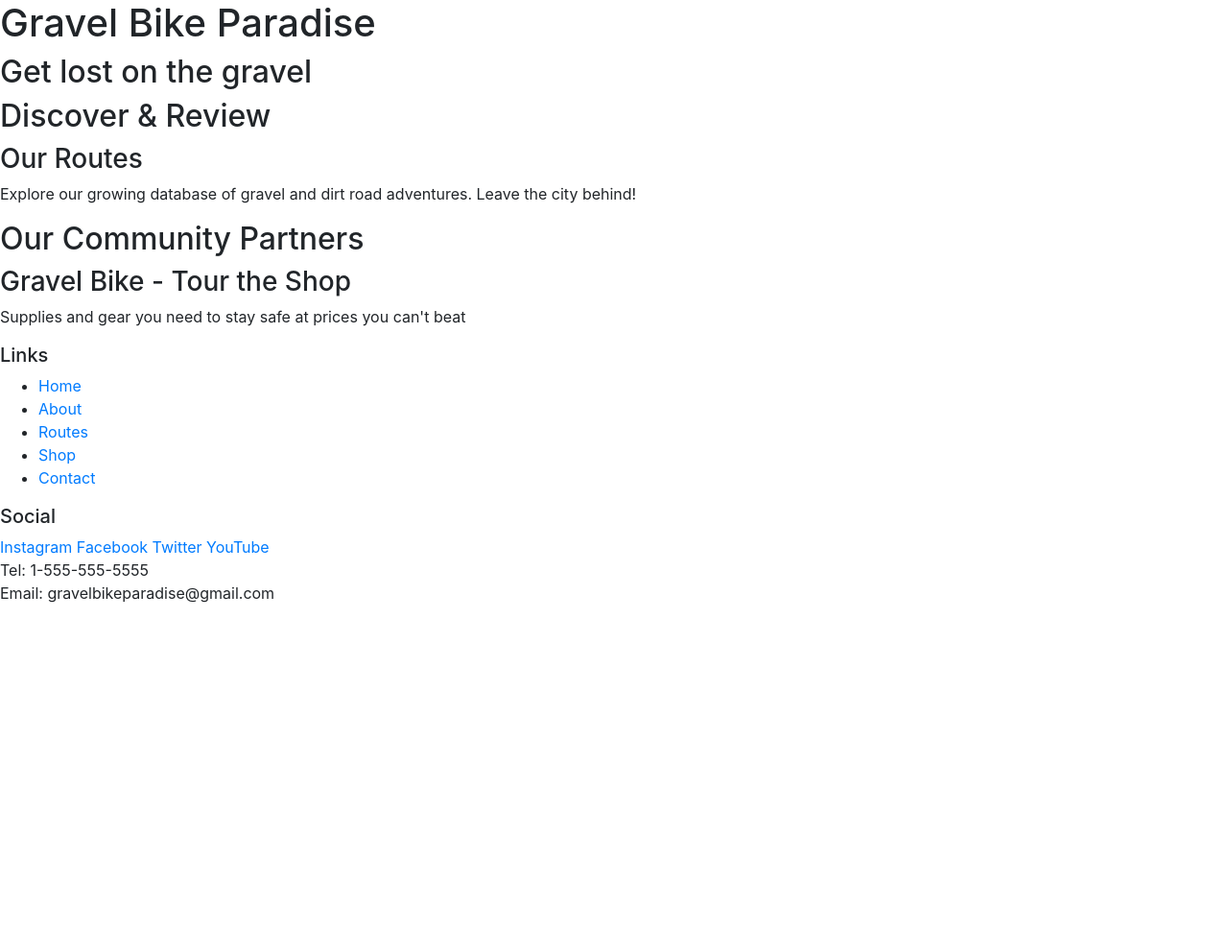
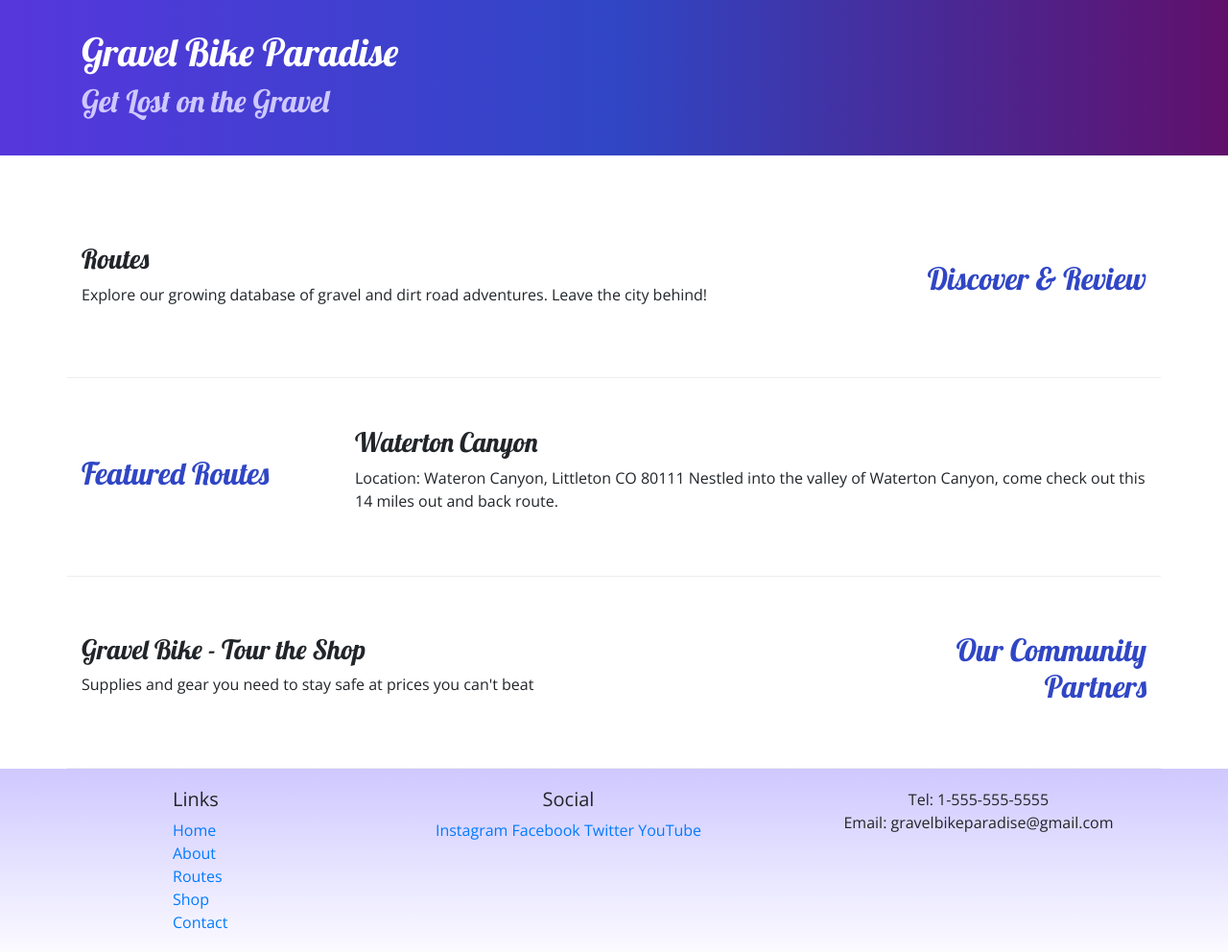
Before and after one commit to whitJones/GravelBikeAdventures, a website: page index.html in a window 1280 px wide. Shown: the whole page at 96% size. Before the commit the page ends 800 px from the top, so only its background shows below. Drawn offline with nearby package versions, Linux system fonts and the light colour scheme.

Commit message:
Adding Custom Styles

```diff
--- /dev/null
+++ b/css/styles.css
@@ -0,0 +1,32 @@
+body {
+    font-family: "Open Sans", "sans-serif";
+}
+
+h1, h2, h3 {
+    font-family: "Lobster", cursive;
+}
+
+h2 {
+    color: #3046C5;
+}
+
+header h2 {
+    color: #CEC8FF;
+}
+
+footer {
+    background-image: linear-gradient(#CEC8FF, white);
+    padding: 20px 0;
+}
+
+.jumbotron {
+    padding: 30px;
+    background-image: linear-gradient(to right, #5637DD, #3046C5, #60106B);
+    color: white;
+}
+
+.row-content {
+    padding: 50px 0;
+    border-bottom: 1px ridge;
+    min-height: 200px;
+}
--- a/index.html
+++ b/index.html
@@ -2,38 +2,71 @@
 <html lang="en">
 
 <head>
+    <!--Required meta tags-->
     <meta charset="utf-8" />
     <meta name="viewport" content="width=device-width, initial-scale=1" />
 
+    <!--Bootstrap CSS-->
     <link rel="stylesheet" href="node_modules/bootstrap/dist/css/bootstrap.min.css" />
+
+    <!--Additional CSS-->
+    <link rel="stylesheet" href="https://fonts.googleapis.com/css?family=Lobster|Open+Sans" />
+    <link rel="stylesheet" href="css/styles.css" />
+
     <title>Gravel Bike Paradise</title>
 </head>
 
 <body>
 
-    <header>
-        <div>
+    <header class="jumbotron jumbotron-fluid">
+        <div class="container">
+            <div class="row">
+                <div class="col">
             <h1>Gravel Bike Paradise</h1>
-            <h2>Get lost on the gravel</h2>
+            <h2>Get Lost on the Gravel</h2>
+                </div>
+            </div>
         </div>
     </header>
 
-    <div>
-        <h2>Discover & Review</h2>
-        <h3>Our Routes</h3>
+    <div class="container">
+        <div class="row row-content align-items-center">
+            <div class="col-sm-4 order-sm-last col-md-3">
+                <h2 class="text-sm-right">Discover & Review</h2>
+            </div>
+            <div class="col">
+                <h3>Routes</h3>
                 <p>Explore our growing database of gravel and dirt road adventures. Leave the city behind!</p>
             </div>
+        </div>
 
-    <div>
-        <h2>Our Community Partners</h2>
+        <div class="row row-content align-items-center">
+            <div class="col-sm-4 col-md-3">
+                <h2>Featured Routes</h2>
+            </div>
+            <div class="col">
+                <h3>Waterton Canyon</h3>
+                <p>Location: Wateron Canyon, Littleton CO 80111 Nestled into the valley of Waterton Canyon, come check out this 14 miles out and back route.</p>
+            </div>
+        </div>
+
+        <div class="row row-content align-items-center">
+            <div class="col-sm-4 order-sm-last col-md-3">
+                <h2 class="text-sm-right">Our Community Partners</h2>
+            </div>
+            <div class="col">
                 <h3>Gravel Bike - Tour the Shop</h3>
                 <p>Supplies and gear you need to stay safe at prices you can't beat</p>
             </div>
+        </div>
+    </div>
 
     <footer>
-        <div>
+        <div class="container">
+            <div class="row">
+                <div class="col-4 col-sm-2 offset-1">
                     <h5>Links</h5>
-            <ul>
+                    <ul class="list-unstyled">
                         <li><a href="#">Home</a></li>
                         <li><a href="#">About</a></li>
                         <li><a href="#">Routes</a></li>
@@ -41,16 +74,18 @@
                         <li><a href="#">Contact</a></li>
                     </ul>
                 </div>
-        <div>
+                <div class="col-6 col-sm-5 text-center">
                     <h5>Social</h5>
                     <a href="http://instagram.com/">Instagram</a>
                     <a href="http://facebook.com/">Facebook</a>
                     <a href="http://twitter.com/">Twitter</a>
                     <a href="http://youtube.com/">YouTube</a>
                 </div>
-        <div>
+                <div class="col-sm-4 text-center">
                     Tel: 1-555-555-5555<br />
                     Email: gravelbikeparadise@gmail.com
+                </div>
+            </div>
         </div>
     </footer>
 
```
Lines whose indentation alone changed are shown as unchanged.
